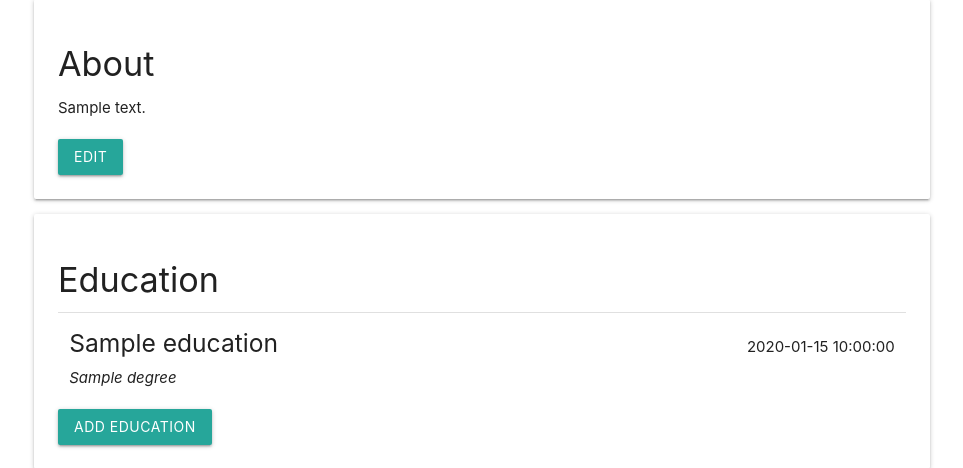
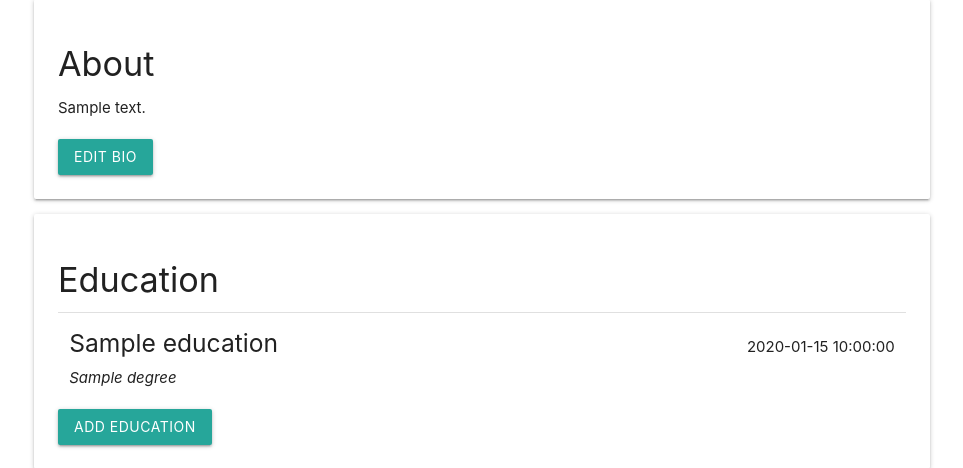
Before and after one commit to finaud/research-positions, a Flask app: template templates/student/edit_profile.html in a window 1280 px wide. Shown: the part 117-585 px from the top of the page, without its empty margins (158-1121 px from the left). Run offline with Flask 2, Linux system fonts and the light colour scheme; the template is opened without the code that fills it: most values are stand-ins (such as "Sample title", 1, 10 or a date in 2020); some libraries are stand-ins or nearby versions.

Commit message:
changed wording

```diff
--- a/templates/student/edit_profile.html
+++ b/templates/student/edit_profile.html
@@ -8,7 +8,7 @@
       <h4>About</h4>
       <p>{{ data.about }}</p>
       <div class="row"></div>
-      <a class="waves-effect waves-light btn modal-trigger" href="#edit_about">Edit</a>
+      <a class="waves-effect waves-light btn modal-trigger" href="#edit_about">Edit Bio</a>
     </div>
   </div>
 
```
